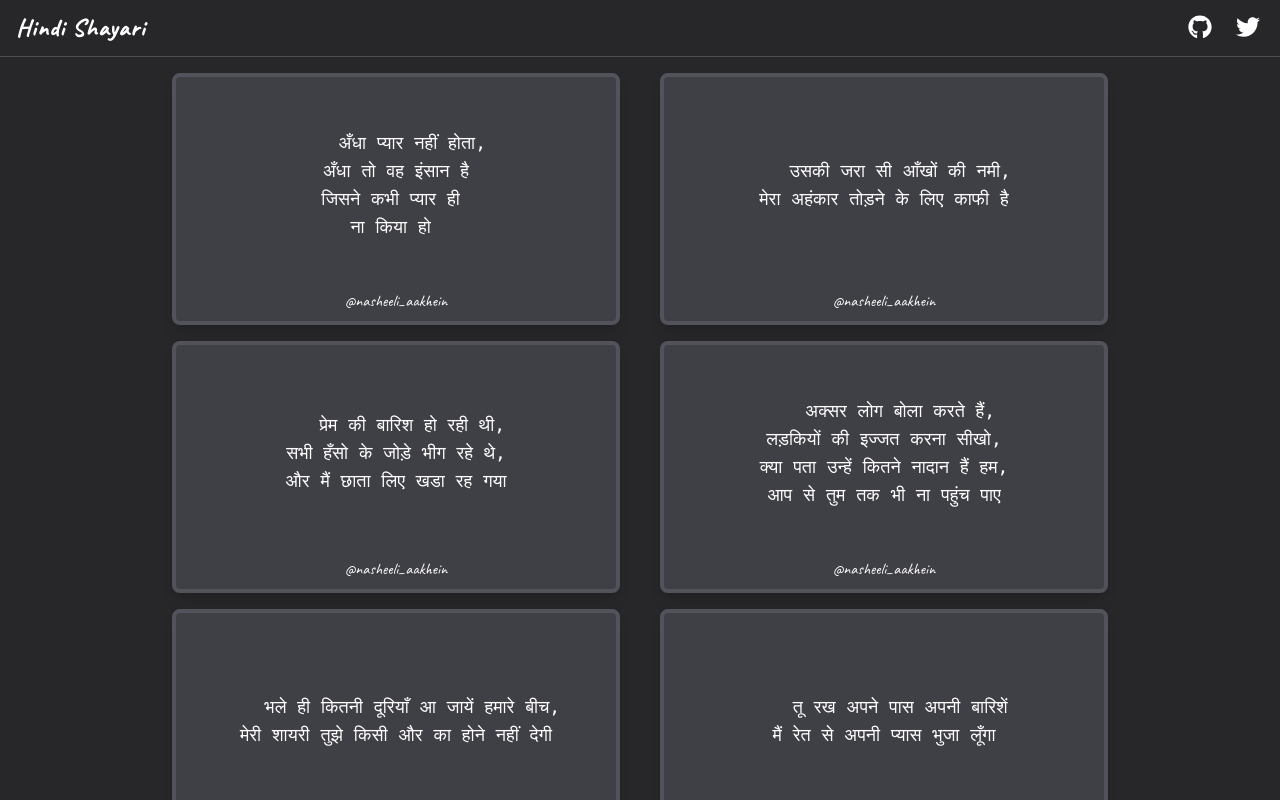
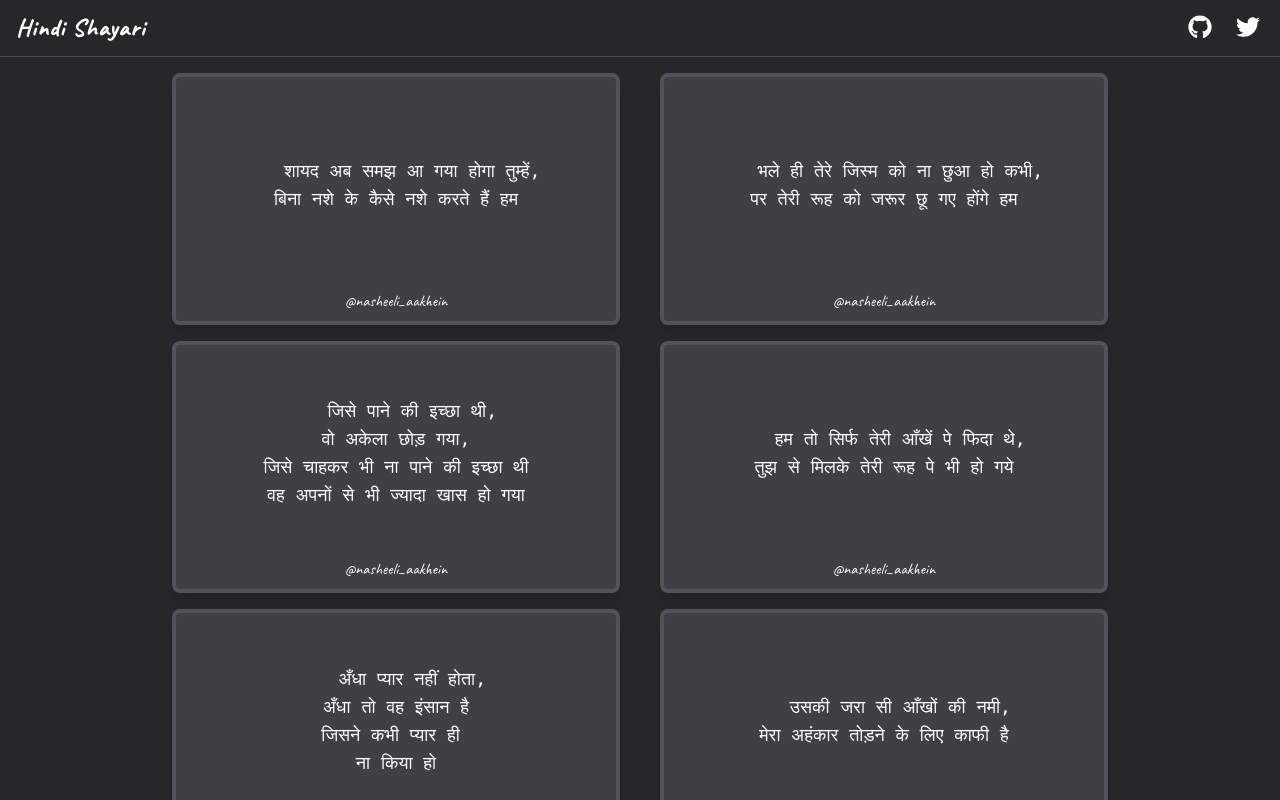
Before and after one commit to apgapg/my_hindi_shayari, a Svelte app: page / in a window 1280 px wide. Shown: the top 800 px of the page. Built offline with nearby package versions, Linux system fonts and the light colour scheme.

Commit message:
feat: add more shayari
Signed-off-by: Ayush P Gupta <ayushpguptaapg@gmail.com>

```diff
--- a/src/App.svelte
+++ b/src/App.svelte
@@ -69,7 +69,11 @@
         "अक्सर लोग बोला करते हैं,\nलड़कियों की इज्जत करना सीखो,\nक्या पता उन्हें कितने नादान हैं हम,\nआप से तुम तक भी ना पहुंच पाए",
         "प्रेम की बारिश हो रही थी,\nसभी हँसो के जोड़े भीग रहे थे,\nऔर मैं छाता लिए खडा रह गया",
         "उसकी जरा सी आँखों की नमी,\nमेरा अहंकार तोड़ने के लिए काफी है",
-        "अँधा प्यार नहीं होता,\nअँधा तो वह इंसान है\nजिसने कभी प्यार ही \nना किया हो "
+        "अँधा प्यार नहीं होता,\nअँधा तो वह इंसान है\nजिसने कभी प्यार ही \nना किया हो",
+        "हम तो सिर्फ तेरी आँखें पे फिदा थे,\nतुझ से मिलके तेरी रूह पे भी हो गये",
+        "जिसे पाने की इच्छा थी,\nवो अकेला छोड़ गया,\nजिसे चाहकर भी ना पाने की इच्छा थी\nवह अपनों से भी ज्यादा खास हो गया",
+        "भले ही तेरे जिस्म को ना छुआ हो कभी,\nपर तेरी रूह को जरूर छू गए होंगे हम",
+        "शायद अब समझ आ गया होगा तुम्हें,\nबिना नशे के कैसे नशे करते हैं हम"
     ].reverse();
 </script>
 
```
